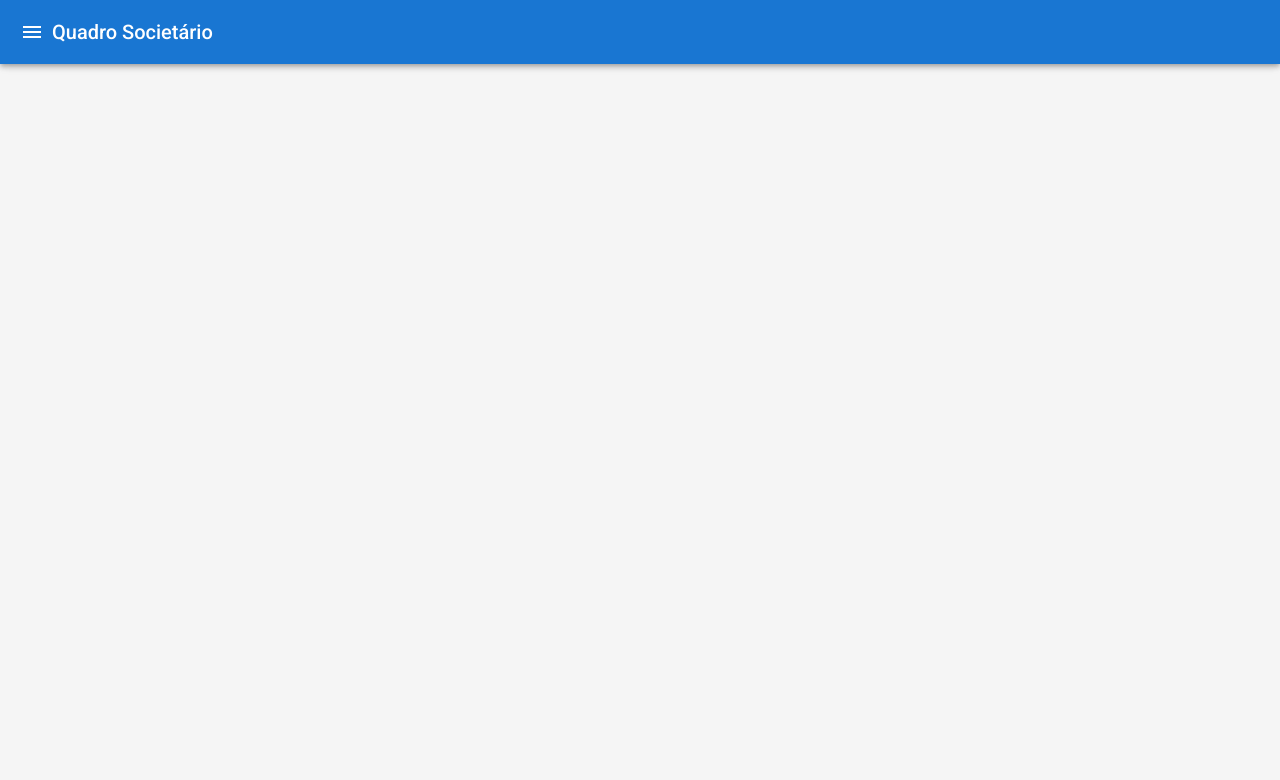
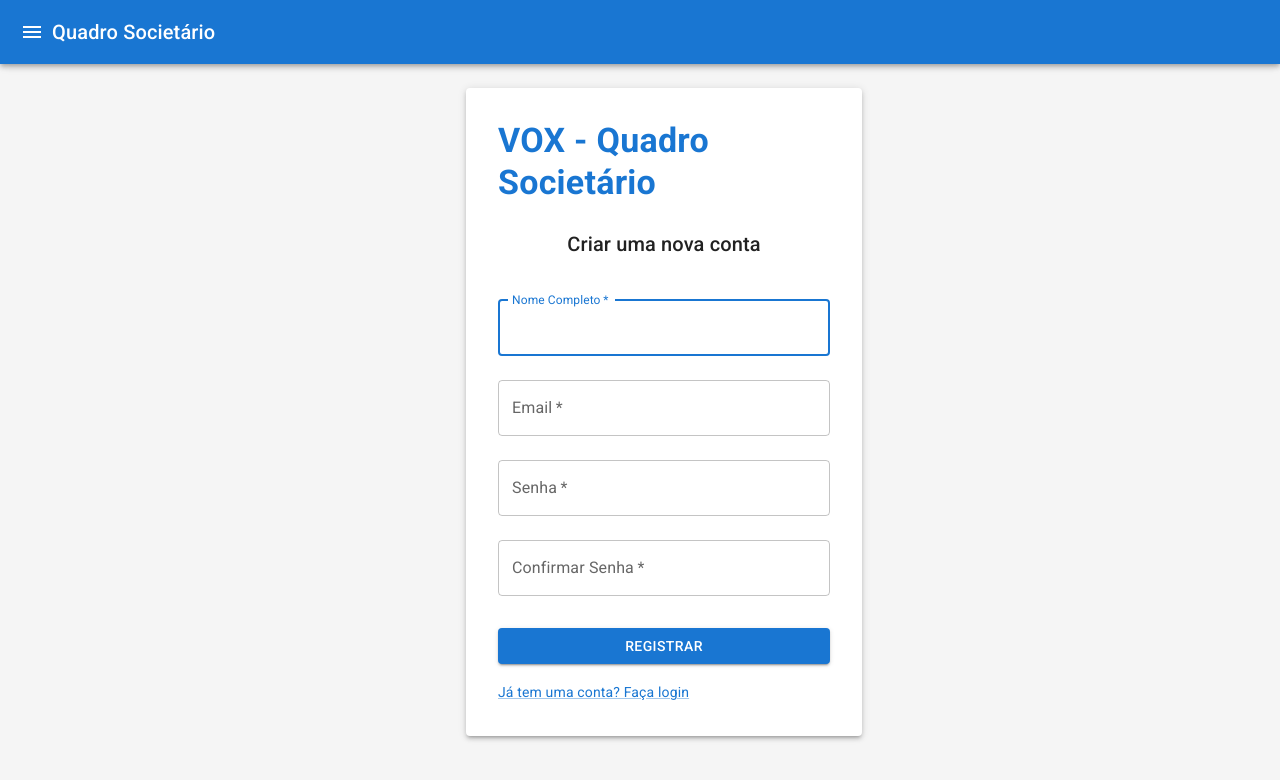
Before and after one commit to PedroLucca/quadro-societario, a React (Create React App) app in the folder frontend/: page /registrar in a window 1280 px wide. Before the commit this address had no page. Shown: the top 780 px of the page. Built offline with nearby package versions, Linux system fonts and the light colour scheme.

Commit message:
feat: feita estrutura básica das páginas no frontend

```diff
--- a/frontend/src/App.js
+++ b/frontend/src/App.js
@@ -1,13 +1,18 @@
 import React from 'react';
-import { BrowserRouter, Routes, Route } from 'react-router-dom';
-import { ThemeProvider, createTheme } from '@mui/material/styles';
+import { BrowserRouter, Routes, Route, Navigate } from 'react-router-dom';
+import { createTheme, ThemeProvider } from '@mui/material/styles';
 import CssBaseline from '@mui/material/CssBaseline';
+
+import { EmpresaProvider } from './context/EmpresaContext';
+import { SocioProvider } from './context/SocioContext';
+
 import Layout from './components/commons/Layout';
+
+import Login from './views/Login';
+import Registrar from './views/Registrar';
 import Dashboard from './views/Dashboard';
 import Empresas from './views/Empresas';
 import Socios from './views/Socios';
-import { EmpresaProvider } from './context/EmpresaContext';
-import { SocioProvider } from './context/SocioContext';
 
 const theme = createTheme({
   palette: {
@@ -15,18 +20,11 @@
       main: '#1976d2',
     },
     secondary: {
-      main: '#dc004e',
+      main: '#f50057',
     },
     background: {
       default: '#f5f5f5',
     },
-  },
-  typography: {
-    fontFamily: [
-      'Roboto',
-      'Arial',
-      'sans-serif',
-    ].join(','),
   },
 });
 
@@ -34,19 +32,32 @@
   return (
     <ThemeProvider theme={theme}>
       <CssBaseline />
+      {/* <AuthProvider> */}
         <EmpresaProvider>
           <SocioProvider>
             <BrowserRouter>
             <Layout>
               <Routes>
-                <Route path="/" element={<Dashboard />} />
+                {/* Rotas públicas */}
+                <Route path="/login" element={<Login />} />
+                <Route path="/registrar" element={<Registrar />} />
+
+                {/* Rotas protegidas */}
+                {/* <Route element={<PrivateRoute />}> */}
+
+                  <Route path="/dashboard" element={<Dashboard />} />
                   <Route path="/empresas" element={<Empresas />} />
                   <Route path="/socios" element={<Socios />} />
+
+                {/* </Route> */}
+
+               {/*  <Route path="*" element={<Navigate to="/dashboard" replace />} /> */}
               </Routes>
               </Layout>
             </BrowserRouter>
           </SocioProvider>
         </EmpresaProvider>
+      {/* </AuthProvider> */}
     </ThemeProvider>
   );
 }
--- /dev/null
+++ b/frontend/src/views/Login.js
@@ -0,0 +1,114 @@
+import React, { useState, useContext } from 'react';
+import {
+  Box,
+  Button,
+  TextField,
+  Typography,
+  Paper,
+  Container,
+  Grid,
+  Link,
+  Alert
+} from '@mui/material';
+import { useNavigate } from 'react-router-dom';
+import { EmpresaContext } from '../context/EmpresaContext';
+import { SocioContext } from '../context/SocioContext';
+import api from '../services/api';
+
+const Login = () => {
+  const [email, setEmail] = useState('');
+  const [senha, setSenha] = useState('');
+  const [error, setError] = useState('');
+  const [loading, setLoading] = useState(false);
+  const navigate = useNavigate();
+  const { setEmpresa } = useContext(EmpresaContext);
+  const { setSocio } = useContext(SocioContext);
+
+  const handleLogin = async (e) => {
+    e.preventDefault();
+    setError('');
+    setLoading(true);
+
+
+  };
+
+  return (
+    <Container component="main" maxWidth="xs">
+      <Box
+        sx={{
+          marginTop: 8,
+          display: 'flex',
+          flexDirection: 'column',
+          alignItems: 'center',
+        }}
+      >
+        <Paper
+          elevation={3}
+          sx={{
+            padding: 4,
+            display: 'flex',
+            flexDirection: 'column',
+            alignItems: 'center',
+            width: '100%'
+          }}
+        >
+          <Typography
+            component="h1"
+            variant="h4"
+            color="primary"
+            sx={{ fontWeight: 'bold', mb: 3 }}
+          >
+            VOX - Quadro Societário
+          </Typography>
+
+          {error && <Alert severity="error" sx={{ width: '100%', mb: 2 }}>{error}</Alert>}
+
+          <Box component="form" onSubmit={handleLogin} sx={{ mt: 1, width: '100%' }}>
+            <TextField
+              margin="normal"
+              required
+              fullWidth
+              id="email"
+              label="Email"
+              name="email"
+              autoComplete="email"
+              autoFocus
+              value={email}
+              onChange={(e) => setEmail(e.target.value)}
+            />
+            <TextField
+              margin="normal"
+              required
+              fullWidth
+              name="senha"
+              label="Senha"
+              type="password"
+              id="senha"
+              autoComplete="current-password"
+              value={senha}
+              onChange={(e) => setSenha(e.target.value)}
+            />
+            <Button
+              type="submit"
+              fullWidth
+              variant="contained"
+              sx={{ mt: 3, mb: 2 }}
+              disabled={loading}
+            >
+              {loading ? 'Entrando...' : 'Entrar'}
+            </Button>
+            <Grid container>
+              <Grid item>
+                <Link href="/registrar" variant="body2">
+                  {"Não tem uma conta? Registre-se"}
+                </Link>
+              </Grid>
+            </Grid>
+          </Box>
+        </Paper>
+      </Box>
+    </Container>
+  );
+};
+
+export default Login;
--- /dev/null
+++ b/frontend/src/views/Registrar.js
@@ -0,0 +1,141 @@
+import React, { useState } from 'react';
+import {
+  Box,
+  Button,
+  TextField,
+  Typography,
+  Paper,
+  Container,
+  Grid,
+  Link,
+  Alert
+} from '@mui/material';
+import { useNavigate } from 'react-router-dom';
+import api from '../services/api';
+
+const Registrar = () => {
+  const [nome, setNome] = useState('');
+  const [email, setEmail] = useState('');
+  const [senha, setSenha] = useState('');
+  const [confirmSenha, setConfirmSenha] = useState('');
+  const [error, setError] = useState('');
+  const [loading, setLoading] = useState(false);
+  const navigate = useNavigate();
+
+  const handleRegistro = async (e) => {
+    e.preventDefault();
+    setError('');
+
+    if (senha !== confirmSenha) {
+      setError('As senhas não coincidem');
+      return;
+    }
+
+    setLoading(true);
+  };
+
+  return (
+    <Container component="main" maxWidth="xs">
+      <Box
+        sx={{
+          marginTop: 8,
+          display: 'flex',
+          flexDirection: 'column',
+          alignItems: 'center',
+        }}
+      >
+        <Paper
+          elevation={3}
+          sx={{
+            padding: 4,
+            display: 'flex',
+            flexDirection: 'column',
+            alignItems: 'center',
+            width: '100%'
+          }}
+        >
+          <Typography
+            component="h1"
+            variant="h4"
+            color="primary"
+            sx={{ fontWeight: 'bold', mb: 3 }}
+          >
+            VOX - Quadro Societário
+          </Typography>
+          <Typography component="h2" variant="h6" sx={{ mb: 2 }}>
+            Criar uma nova conta
+          </Typography>
+
+          {error && <Alert severity="error" sx={{ width: '100%', mb: 2 }}>{error}</Alert>}
+
+          <Box component="form" onSubmit={handleRegistro} sx={{ mt: 1, width: '100%' }}>
+            <TextField
+              margin="normal"
+              required
+              fullWidth
+              id="nome"
+              label="Nome Completo"
+              name="nome"
+              autoComplete="name"
+              autoFocus
+              value={nome}
+              onChange={(e) => setNome(e.target.value)}
+            />
+            <TextField
+              margin="normal"
+              required
+              fullWidth
+              id="email"
+              label="Email"
+              name="email"
+              autoComplete="email"
+              value={email}
+              onChange={(e) => setEmail(e.target.value)}
+            />
+            <TextField
+              margin="normal"
+              required
+              fullWidth
+              name="senha"
+              label="Senha"
+              type="password"
+              id="senha"
+              autoComplete="new-password"
+              value={senha}
+              onChange={(e) => setSenha(e.target.value)}
+            />
+            <TextField
+              margin="normal"
+              required
+              fullWidth
+              name="confirmSenha"
+              label="Confirmar Senha"
+              type="password"
+              id="confirmSenha"
+              value={confirmSenha}
+              onChange={(e) => setConfirmSenha(e.target.value)}
+            />
+            <Button
+              type="submit"
+              fullWidth
+              variant="contained"
+              sx={{ mt: 3, mb: 2 }}
+              disabled={loading}
+            >
+              {loading ? 'Registrando...' : 'Registrar'}
+            </Button>
+            <Grid container>
+              <Grid item>
+                <Link href="/login" variant="body2">
+                  {"Já tem uma conta? Faça login"}
+                </Link>
+              </Grid>
+            </Grid>
+          </Box>
+        </Paper>
+      </Box>
+    </Container>
+  );
+};
+
+export default Registrar;
```
Also changed, not shown: frontend/src/components/commons/PrivateRoute.js (added, +25 -0 lines). Lines whose indentation alone changed are shown as unchanged.
